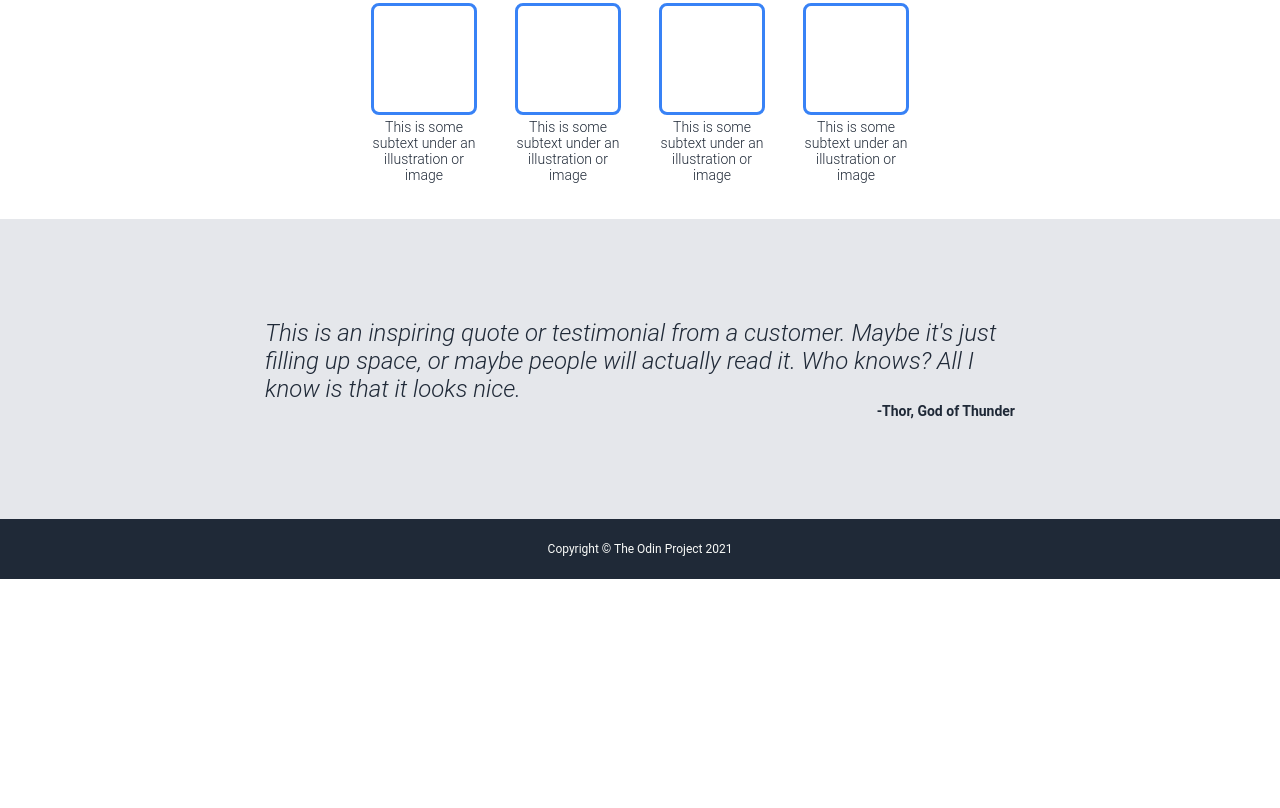
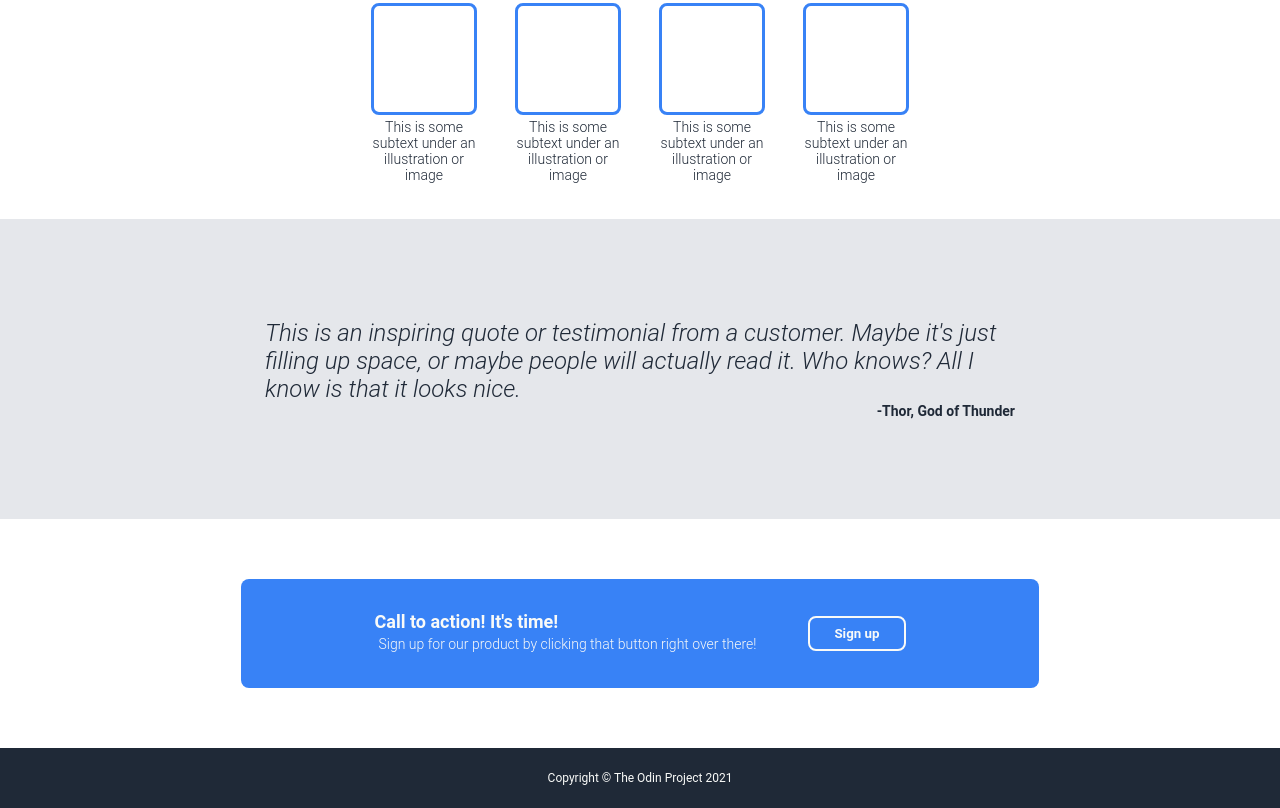
Before and after one commit to danfic01/landing-page, a plain HTML site: page index.html in a window 1280 px wide. Shown: the part 567-1375 px from the top of the page. Before the commit the page ends 1146 px from the top, so only its background shows below. Drawn offline with Linux system fonts and the light colour scheme.

Commit message:
Add call to action
Call to action section added below quote. Styling updated.

```diff
--- a/css/stlye.css
+++ b/css/stlye.css
@@ -50,7 +50,7 @@
     gap: 32px;
   }
 
-  .left, .right {
+  .hero > .left, .hero > .right {
     flex-basis: 50%;
     max-width: 375px;
   }
@@ -159,6 +159,49 @@
     text-align: right;
   }
 
+  .call {
+    display: flex;
+    flex-basis: 100%;
+    padding: 60px 140px;
+    justify-content: center;
+  }
+
+  .blue-box {
+    display: flex;
+    align-items: center;
+    justify-content: center;
+    gap: 48px;
+    background: #3882f6;
+    border-radius: 8px;
+    flex-basis: 750px;
+    padding: 32px 24px;
+  }
+
+  .left, .right {
+    display: flex;
+    flex-direction: column;
+  }
+
+  #action-header {
+    font-size: 18px;
+    margin: 0;
+  }
+
+  .right > button {
+    background: #3882f6;
+    font-weight: 600;
+    border: 2px solid #f9faf8;
+    border-radius: 8px;
+    padding: 8px 24px;
+  }
+
+  .call p {
+    color: #f9faf8;
+    text-align: left;
+    font-size: 14px;
+    margin: 0;
+  }
+
   .footer {
     display: flex;
     flex-basis: 60px;
--- a/index.html
+++ b/index.html
@@ -68,6 +68,20 @@
                 <h4 id="attribution">-Thor, God of Thunder</h4>
             </div>
 
+            <div class="call">
+
+                <div class="blue-box">
+                  <div class="left">
+                    <h4 id="action-header">Call to action! It's time!</h4>
+                    <p>Sign up for our product by clicking that button right over there!</p>
+                  </div>
+                  <div class="right">
+                    <button>Sign up</button>
+                  </div>
+                </div>
+
+            </div>
+
             <div class="footer">Copyright © The Odin Project 2021</div>
 
         </div>
```
